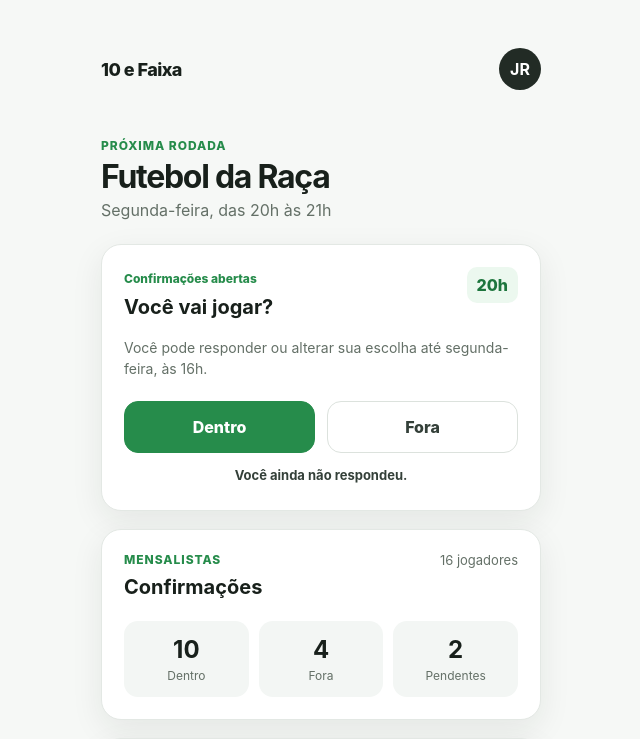
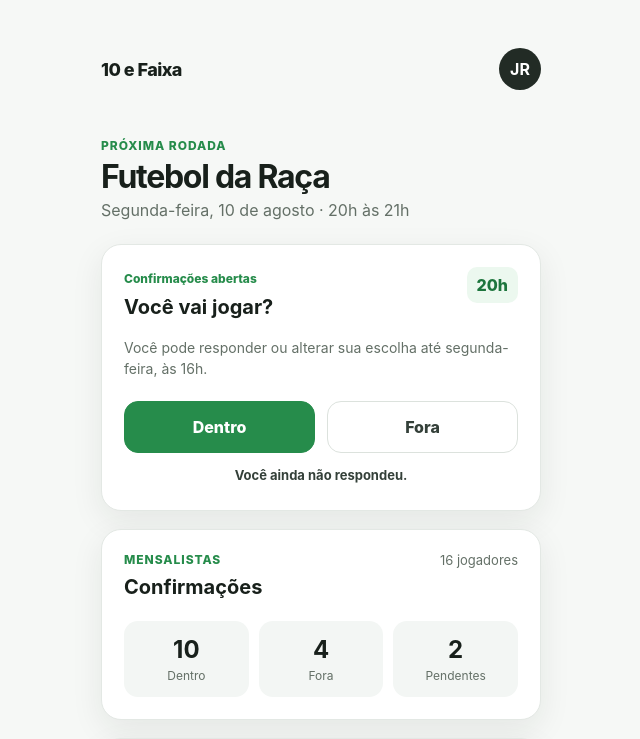
Before and after one commit to joeljuniiorr/10-e-faixa, a React (Vite) app: page / in a window 1280 px wide. Shown: the top 739 px of the page, without its empty margins (319-959 px from the left). Built offline with nearby package versions, Linux system fonts and the light colour scheme.

Commit message:
feat: calculate next weekly round date

```diff
--- a/src/App.tsx
+++ b/src/App.tsx
@@ -5,6 +5,10 @@ import {
   type ConfirmationStatus,
   type Player,
 } from './data/players'
+import {
+  formatRoundDate,
+  getNextRoundDate,
+} from './utils/roundDate'
 import './App.css'
 
 const currentPlayerId = 1
@@ -39,6 +43,11 @@ function getInitialPlayers(): Player[] {
 
 function App() {
   const [players, setPlayers] = useState(getInitialPlayers)
+
+  const nextRoundDate = getNextRoundDate()
+
+  const formattedRoundDate =
+    formatRoundDate(nextRoundDate)
 
   const currentPlayer = players.find(
     (player) => player.id === currentPlayerId,
@@ -100,7 +109,7 @@ function App() {
       <section className="welcome">
         <p className="eyebrow">Próxima rodada</p>
         <h1>Futebol da Raça</h1>
-        <p>Segunda-feira, das 20h às 21h</p>
+        <p>{formattedRoundDate} · 20h às 21h</p>
       </section>
 
       <section className="match-card">
--- /dev/null
+++ b/src/utils/roundDate.ts
@@ -0,0 +1,34 @@
+const monday = 1
+
+export function getNextRoundDate(
+  referenceDate = new Date(),
+) {
+  const roundDate = new Date(referenceDate)
+
+  const daysUntilMonday =
+    (monday - referenceDate.getDay() + 7) % 7
+
+  roundDate.setDate(
+    referenceDate.getDate() + daysUntilMonday,
+  )
+
+  roundDate.setHours(20, 0, 0, 0)
+
+  return roundDate
+}
+
+export function formatRoundDate(date: Date) {
+  const formattedDate = new Intl.DateTimeFormat(
+    'pt-BR',
+    {
+      weekday: 'long',
+      day: '2-digit',
+      month: 'long',
+    },
+  ).format(date)
+
+  return (
+    formattedDate.charAt(0).toUpperCase() +
+    formattedDate.slice(1)
+  )
+}
```
